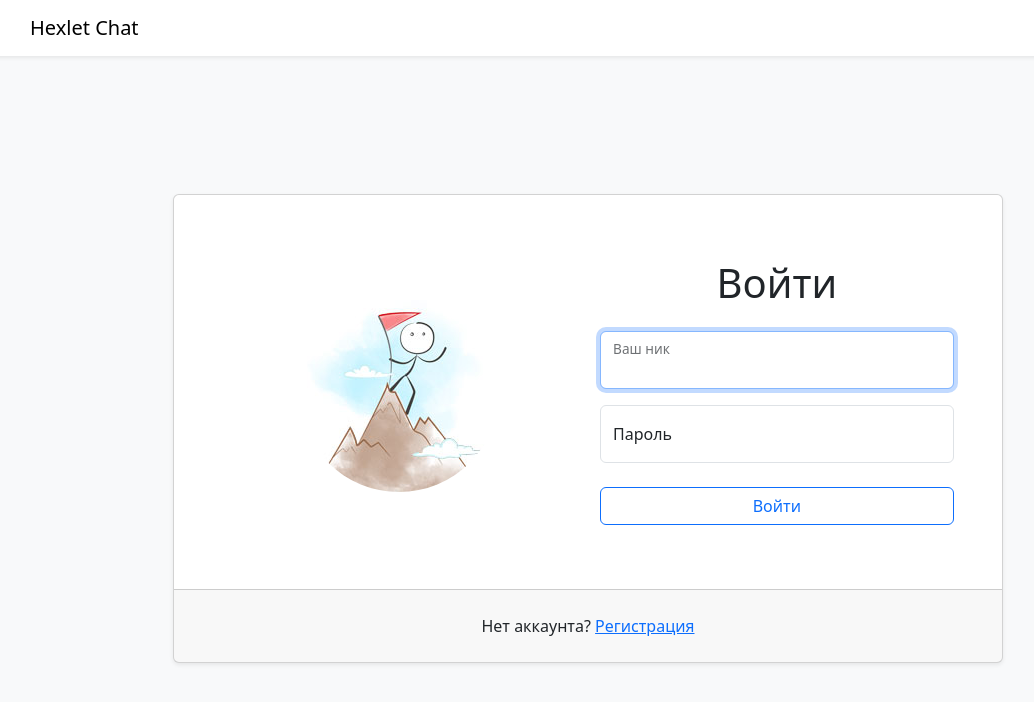
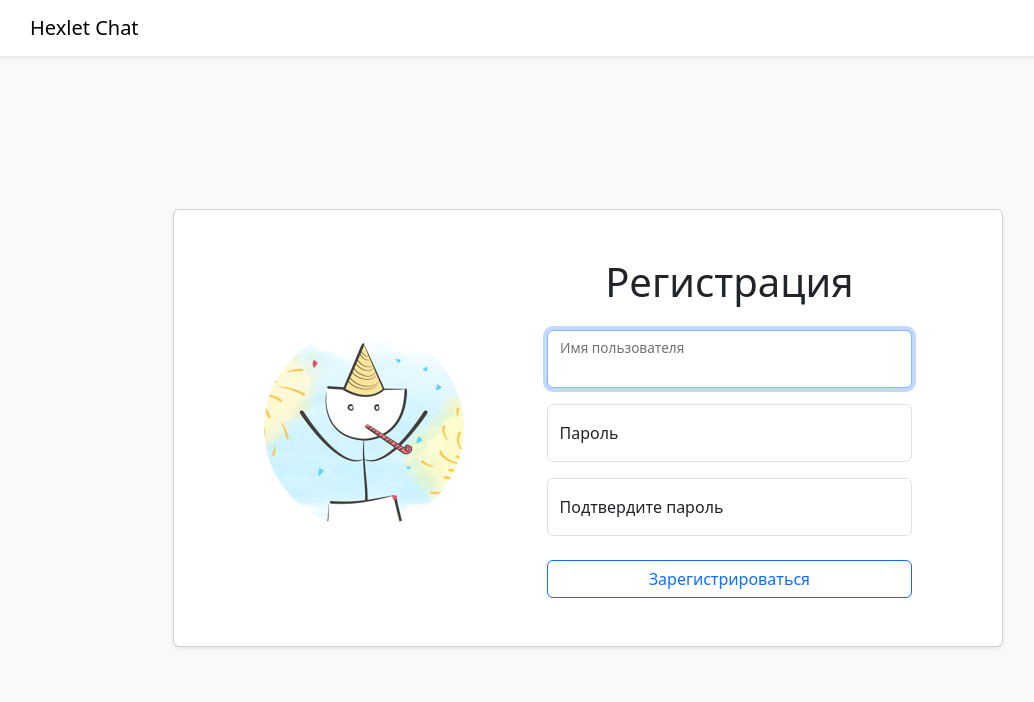
Before and after one commit to Victoria-Borovik/frontend-project-12, a React (Create React App) app in the folder frontend/: page / in a window 1280 px wide. Shown: the top 702 px of the page, without its empty margins (52-1086 px from the left). Built offline with nearby package versions, Linux system fonts and the light colour scheme.

Commit message:
Add: add validation to signup form

```diff
--- a/frontend/src/components/App.jsx
+++ b/frontend/src/components/App.jsx
@@ -20,7 +20,7 @@ const App = () => {
     <BrowserRouter>
       <Routes>
         <Route path={routes.chat} element={<Layout />}>
-          <Route index element={isAuth ? <ChatPage /> : <LogInPage />} />
+          <Route index element={isAuth ? <ChatPage /> : <SignUpPage />} />
           <Route path={routes.signup} element={<SignUpPage />} />
           <Route path={routes.login} element={<LogInPage />} />
           <Route path={routes.error} element={<ErrorPage />} />
--- a/frontend/src/locales/ru.js
+++ b/frontend/src/locales/ru.js
@@ -13,8 +13,13 @@ export default {
         username: 'Имя пользователя',
         password: 'Пароль',
         confirmPassword: 'Подтвердите пароль',
-        submitBtm: 'Зарегистрироваться',
-        validation: 'AAAA',
+        submitBtn: 'Зарегистрироваться',
+        validation: {
+          required: 'Обязательное поле',
+          usernameSize: 'От 3 до 20 символов',
+          passwordSize: 'Не менее 6 символов',
+          passwordsShouldBeEqual: 'Пароли должны совпадать',
+        },
       },
     },
     LogInPage: {
--- a/frontend/src/pages/SignUpPage.jsx
+++ b/frontend/src/pages/SignUpPage.jsx
@@ -1,4 +1,6 @@
-import { useFormik } from 'formik';
+import * as yup from 'yup';
+import { Formik } from 'formik';
+import { useEffect, useRef } from 'react';
 import {
   Container,
   Row,
@@ -8,23 +10,29 @@ import {
   FloatingLabel,
   Button,
 } from 'react-bootstrap';
-
 import { useTranslation } from 'react-i18next';
 
 import signUpPic from '../assets/signUpPic.jpg';
 
 const SignUpPage = () => {
   const { t } = useTranslation();
+  const inputRef = useRef();
 
-  const formik = useFormik({
-    initialValues: {
-      username: '',
-      password: '',
-      confirmPassword: '',
-    },
-    onSubmit: (values) => {
-      console.log(values);
-    },
+  useEffect(() => {
+    inputRef.current.focus();
+  }, [inputRef]);
+
+  const signUpSchema = yup.object().shape({
+    username: yup.string()
+      .min(3, t('SignUpPage.form.validation.usernameSize'))
+      .max(20, t('SignUpPage.form.validation.usernameSize'))
+      .required(t('SignUpPage.form.validation.required')),
+    password: yup.string()
+      .min(6, t('SignUpPage.form.validation.passwordSize'))
+      .required(t('SignUpPage.form.validation.required')),
+    confirmPassword: yup.string()
+      .equals([yup.ref('password')], t('SignUpPage.form.validation.passwordsShouldBeEqual'))
+      .required(t('SignUpPage.form.validation.required')),
   });
 
   return (
@@ -40,72 +48,96 @@ const SignUpPage = () => {
                   alt={t('SignUpPage.logo')}
                 />
               </div>
-              <Form className="w-50">
+              <Formik
+                initialValues={{
+                  username: '',
+                  password: '',
+                  confirmPassword: '',
+                }}
+                validationSchema={signUpSchema}
+                onSubmit={(values) => console.log(values)}
+              >
+                {({
+                  values,
+                  errors,
+                  touched,
+                  handleChange,
+                  handleBlur,
+                  handleSubmit,
+                }) => (
+                  <Form className="w-50" onSubmit={handleSubmit}>
                     <h1 className="text-center mb-4">{t('SignUpPage.title')}</h1>
                     <FloatingLabel
                       controlId="username"
-                  label="Имя пользователя"
+                      label={t('SignUpPage.form.username')}
                       className="mb-3"
                     >
                       <Form.Control
                         type="text"
                         name="username"
                         autoComplete="username"
-                    placeholder="От 3 до 20 символов"
+                        placeholder={t('SignUpPage.form.username')}
+                        value={values.username}
+                        onChange={handleChange}
+                        onBlur={handleBlur}
+                        isInvalid={touched.username && !!errors.username}
                         required
-                    value={formik.username}
-                    onChange={formik.handleChange}
+                        ref={inputRef}
                       />
                       <Form.Control.Feedback
                         placement="right"
                         type="invalid"
                         tooltip
                       >
-                    Обязательное поле
+                        {touched.username && errors.username}
                       </Form.Control.Feedback>
                     </FloatingLabel>
                     <FloatingLabel
                       controlId="password"
-                  label="Пароль"
+                      label={t('SignUpPage.form.password')}
                       className="mb-3"
                     >
                       <Form.Control
                         type="password"
-                    name="username"
+                        name="password"
                         autoComplete="new-password"
-                    placeholder="Не менее 6 символов"
+                        placeholder={t('SignUpPage.form.password')}
+                        value={values.password}
+                        onChange={handleChange}
+                        onBlur={handleBlur}
+                        isInvalid={touched.password && !!errors.password}
                         required
-                    value={formik.password}
-                    onChange={formik.handleChange}
                       />
                       <Form.Control.Feedback
                         placement="right"
                         type="invalid"
                         tooltip
                       >
-                    Обязательное поле
+                        {touched.password && errors.password}
                       </Form.Control.Feedback>
                     </FloatingLabel>
                     <FloatingLabel
                       controlId="confirmPassword"
-                  label="Подтвердите пароль"
+                      label={t('SignUpPage.form.confirmPassword')}
                       className="mb-4"
                     >
                       <Form.Control
                         type="password"
                         name="confirmPassword"
                         autoComplete="new-password"
-                    placeholder="Пароли должны совпадать"
+                        placeholder={t('SignUpPage.form.confirmPassword')}
+                        value={values.confirmPassword}
+                        onChange={handleChange}
+                        onBlur={handleBlur}
+                        isInvalid={touched.confirmPassword && !!errors.confirmPassword}
                         required
-                    value={formik.confirmPassword}
-                    onChange={formik.handleChange}
                       />
                       <Form.Control.Feedback
                         placement="right"
                         type="invalid"
                         tooltip
                       >
-                    Пароли должны совпадать
+                        {touched.confirmPassword && errors.confirmPassword}
                       </Form.Control.Feedback>
                     </FloatingLabel>
                     <Button
@@ -113,9 +145,11 @@ const SignUpPage = () => {
                       variant="outline-primary"
                       className="w-100"
                     >
-                  Зарегистрироваться
+                      {t('SignUpPage.form.submitBtn')}
                     </Button>
                   </Form>
+                )}
+              </Formik>
             </Card.Body>
           </Card>
         </Col>
```
Lines whose indentation alone changed are shown as unchanged.
